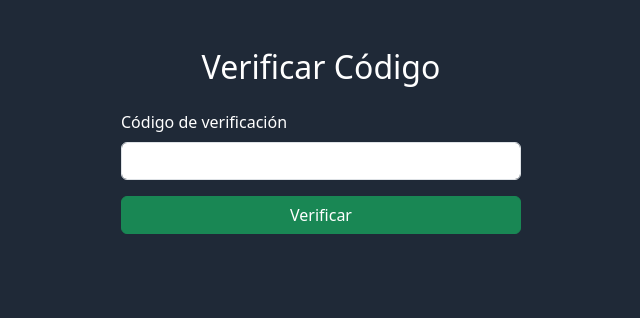
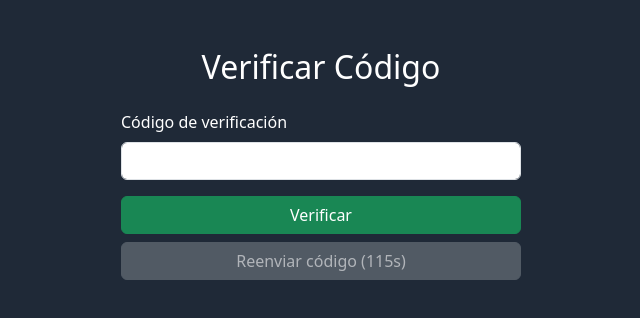
Before and after one commit to Falco-RS/Sistema-Red-Polish, a React (Vite) app: page /authenticate_mail in a window 1280 px wide. Shown: the top 318 px of the page, without its empty margins (319-959 px from the left). Built offline with nearby package versions, Linux system fonts and the light colour scheme.

Commit message:
Resend code

```diff
--- a/src/pages/Authenticate_mail/index.tsx
+++ b/src/pages/Authenticate_mail/index.tsx
@@ -1,15 +1,25 @@
-import React, { useState } from 'react'
+import React, { useState, useEffect } from 'react'
 import { useNavigate, useLocation } from 'react-router-dom'
 
 function Authenticate_mail() {
   const [otp, setOtp] = useState<string>('')
   const [error, setError] = useState<string>('')
+  const [resendTimer, setResendTimer] = useState<number>(120)
+  const [isResending, setIsResending] = useState<boolean>(false)
   const navigate = useNavigate()
   const location = useLocation()
   const apiUrl = import.meta.env.VITE_IP_API;
+  const [success, setSuccess] = useState<string>('')
 
-  // Extraer el correo desde el state (enviado desde Recover_Password)
+
   const email = location.state?.email
+
+  useEffect(() => {
+    if (resendTimer > 0) {
+      const timer = setTimeout(() => setResendTimer(resendTimer - 1), 1000)
+      return () => clearTimeout(timer)
+    }
+  }, [resendTimer])
 
   const handleSubmit = async (e: React.FormEvent<HTMLFormElement>) => {
     e.preventDefault()
@@ -42,6 +52,41 @@ function Authenticate_mail() {
     }
   }
 
+  const handleResendCode = async () => {
+    if (!email) return
+
+    setIsResending(true)
+
+    try {
+      const loginData = { email }
+
+      const response = await fetch(`${apiUrl}/api/forgotPassword/verifyMail/${email}`, {
+        method: 'POST',
+        headers: {
+          'Content-Type': 'application/json',
+        },
+        body: JSON.stringify(loginData),
+      })
+
+      const text = await response.text()
+      console.log('Respuesta al reenviar código:', text)
+      if (text !== 'Se ha enviado el email de verifycacion') {
+        setResendTimer(120)
+        throw new Error('Algo ocurrió mal, no se pudo reenviar el codigo')
+      } else {
+        setSuccess('Código reenviado con éxito')
+        setError('')
+        setResendTimer(120)
+      }
+
+    } catch (err: any) {
+      console.error(err)
+      setError(err.message || 'Error al reenviar el código.')
+    } finally {
+      setIsResending(false)
+    }
+  }
+
   return (
     <div className="container mt-5">
       <h2 className="text-center mb-4">Verificar Código</h2>
@@ -57,8 +102,21 @@ function Authenticate_mail() {
             required
           />
         </div>
+
         {error && <div className="alert alert-danger">{error}</div>}
-        <button type="submit" className="btn btn-success w-100">Verificar</button>
+
+        <button type="submit" className="btn btn-success w-100 mb-2">Verificar</button>
+
+        <button
+          type="button"
+          className="btn btn-secondary w-100"
+          onClick={handleResendCode}
+          disabled={resendTimer > 0 || isResending}
+        >
+          {resendTimer > 0
+            ? `Reenviar código (${resendTimer}s)`
+            : 'Reenviar código'}
+        </button>
       </form>
     </div>
   )
--- a/src/pages/Recover_password/index.tsx
+++ b/src/pages/Recover_password/index.tsx
@@ -62,6 +62,9 @@ function Recover_Password() {
         </div>
         {error && <div className="alert alert-danger">{error}</div>}
         <button type="submit" className="btn btn-primary w-100">Enviar</button>
+        <p className="text-white text-center mt-2" style={{ fontSize: '0.9rem' }}>
+          Cuando el código se envíe, tendrás 2 minutos antes de que expire.
+        </p>
       </form>
 
       <div className="mt-4 text-center">
```
